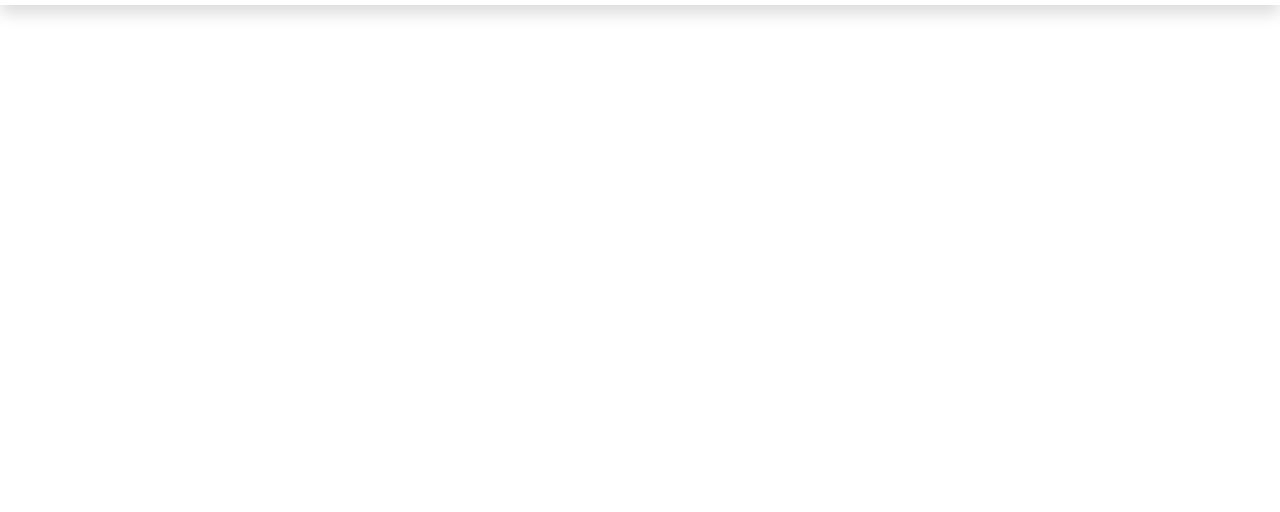
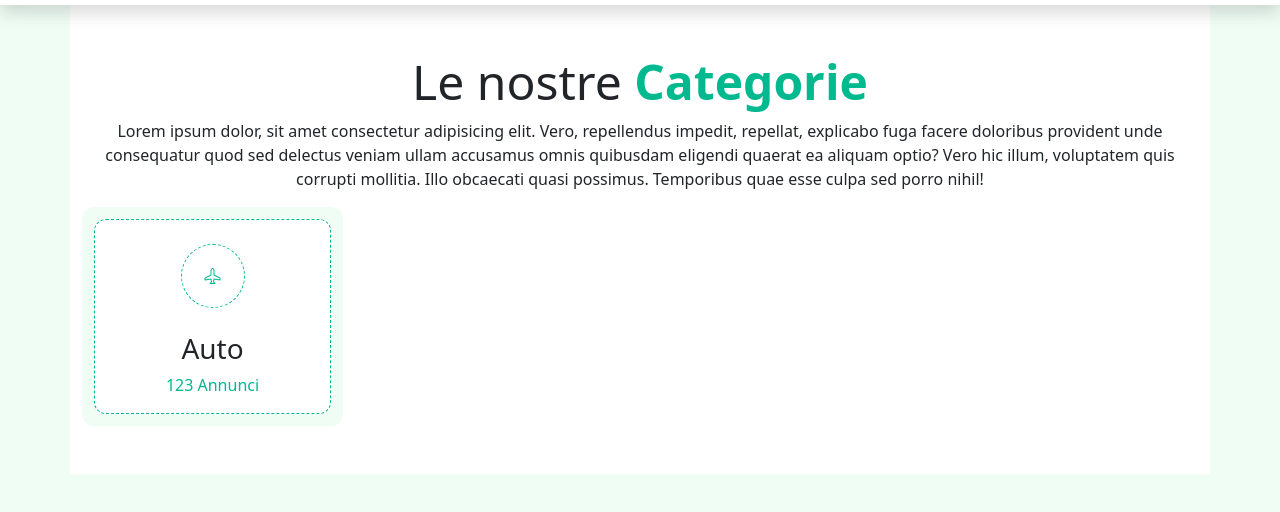
Before and after one commit to kuttino/presto, a plain HTML site: page index.html in a window 1280 px wide. Shown: the part 66-578 px from the top of the page. Drawn offline with nearby package versions, Linux system fonts and the light colour scheme.

Commit message:
categorieNoJs

```diff
--- a/index.html
+++ b/index.html
@@ -31,12 +31,35 @@
                         <a class="nav-link" href="#">Annunci</a>
                     </li>
                 </ul>
-
             </div>
         </div>
     </nav>
 
 
+
+    <div class="container py-5 bg-white">
+        <div class="row">
+            <div class="col-12">
+                <h2 class="display-5 text-center ">Le nostre <span class="fw-bold text-primary">Categorie</span></h2>
+                <p class="text-center ">Lorem ipsum dolor, sit amet consectetur adipisicing elit. Vero, repellendus impedit, repellat, explicabo fuga facere doloribus provident unde consequatur quod sed delectus veniam ullam accusamus omnis quibusdam eligendi quaerat ea aliquam optio? Vero hic illum, voluptatem quis corrupti mollitia. Illo obcaecati quasi possimus. Temporibus quae esse culpa sed porro nihil!</p>
+            </div>
+        </div>
+        <div id="categoryContainer" class="row">
+            <div class="col-12 col-md-6 col-lg-4 col-xl-3">
+                <div class="category-card">
+                    <div class="category-body">
+                        <div class="rounded-icon-container">
+                            <i class="bi bi-airplane"></i>
+                        </div>
+                        <h3>Auto</h3>
+                        <p>123 Annunci</p>
+                    </div>
+                </div>
+            </div>
+        </div>
+    </div>
+
+
     <script src="https://cdn.jsdelivr.net/npm/bootstrap@5.2.3/dist/js/bootstrap.bundle.min.js" integrity="sha384-kenU1KFdBIe4zVF0s0G1M5b4hcpxyD9F7jL+jjXkk+Q2h455rYXK/7HAuoJl+0I4" crossorigin="anonymous"></script>
 </body>
 </html>
--- a/public/css/style.css
+++ b/public/css/style.css
@@ -4,12 +4,66 @@
     --primary-light-color: #02ab83;
     --accent-color: #0e2e50;
 
-    --white: #EFFDF5;
+    --pastello: #EFFDF5;
     --neutral: #666565;
 
     --btn-carousel-size: 48px;
 }
 
+body {
+    background-color: var(--pastello);
+}
+
 .text-primary {
     color: var(--primary-color) !important;
 }
+
+
+
+
+.category-card {
+    border-radius: 12px;
+    padding: 12px;
+    background-color: var(--pastello);
+}
+
+.category-body {
+    display: flex;
+    flex-direction: column;
+    align-items: center;
+
+    border: 1px dashed var(--primary-color);
+    border-radius: 12px;
+    background-color: white;
+}
+
+.category-body > p {
+    color: var(--primary-color);
+}
+
+.rounded-icon-container {
+    display: flex;
+    justify-content: center;
+    align-items: center;
+
+    margin: 24px 0;
+    border: 1px dashed var(--primary-color);
+    border-radius: 50%;
+
+    width: 64px;
+    height: 64px;
+
+    color: var(--primary-color);
+}
+
+.category-body:hover {
+    background-color: var(--primary-color);
+}
+
+.category-body:hover > h3, .category-body:hover > p {
+    color: white;
+}
+
+.category-body:hover > .rounded-icon-container {
+    background-color: white;
+}
```
